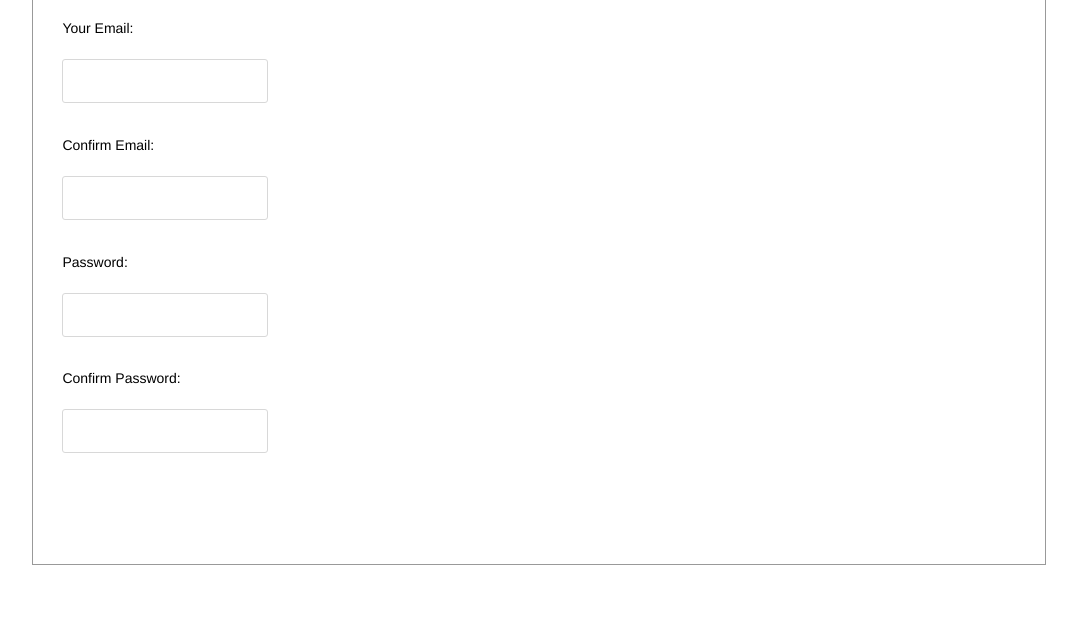
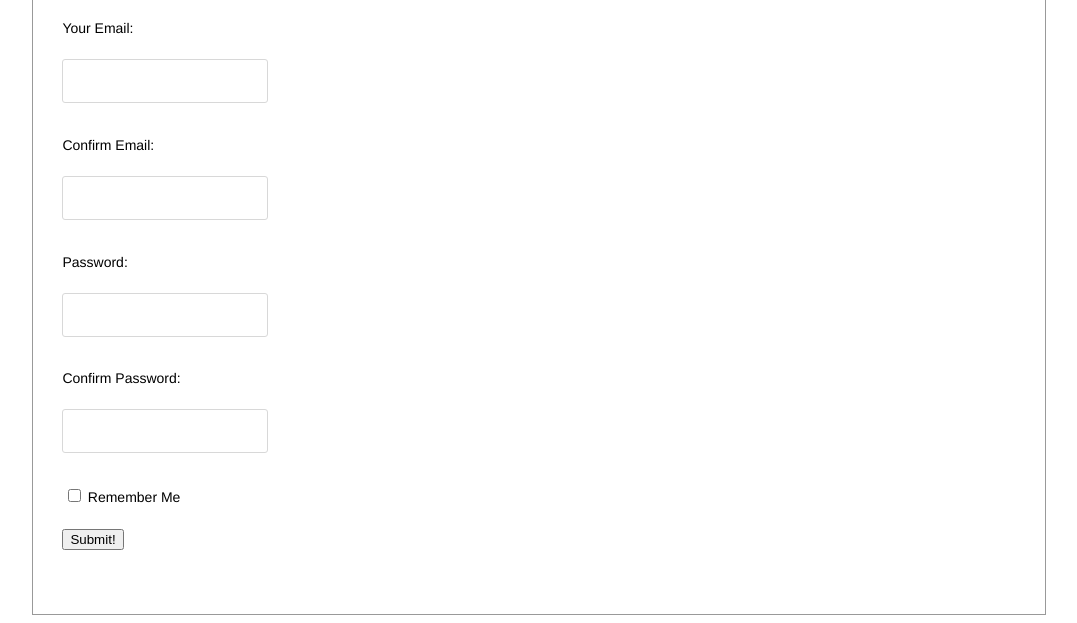
Before and after one commit to mikeliao97/HTMLForm, a plain HTML site: page index.html in a window 1280 px wide. Shown: the part 245-868 px from the top of the page, without its empty margins (101-1178 px from the left). Before the commit the page ends 818 px from the top, so only its background shows below. Drawn offline with Linux system fonts and the light colour scheme.

Commit message:
Implement Left Signup Form

```diff
--- a/index.html
+++ b/index.html
@@ -63,6 +63,17 @@
             <input type="password" name="confirm-password" class="form-input">
           </fieldset>
 
+          <fieldset id="remember-me-fieldset">
+            <input id="checkbox" type="checkbox" name="remember-me" value="yes"> Remember Me
+          </fieldset>
+
+          <fieldset>
+            <button>
+              Submit!
+
+            </button>
+          </fieldset>
+
 
         </form>
       </div>
--- a/main.css
+++ b/main.css
@@ -40,7 +40,7 @@ li {
 #main-content {
   min-width: 600px;
   width: 80%;
-  height: 700px;
+  height: 750px;;
   margin-left: auto;
   margin-right: auto;
   border: 1px solid #999
@@ -158,3 +158,13 @@ fieldset {
   /* background-color: red; */
 
 }
+
+#remember-me-fieldset {
+  font-size: 14px;
+  font-weight: normal !important;
+  font-family: "AvenirNext-Regular-Mint", "Helvetica Neue", Helvetica, Arial, sans-serif !important;
+  margin-bottom: 10px;
+}
+
+#checkbox {
+}
```
